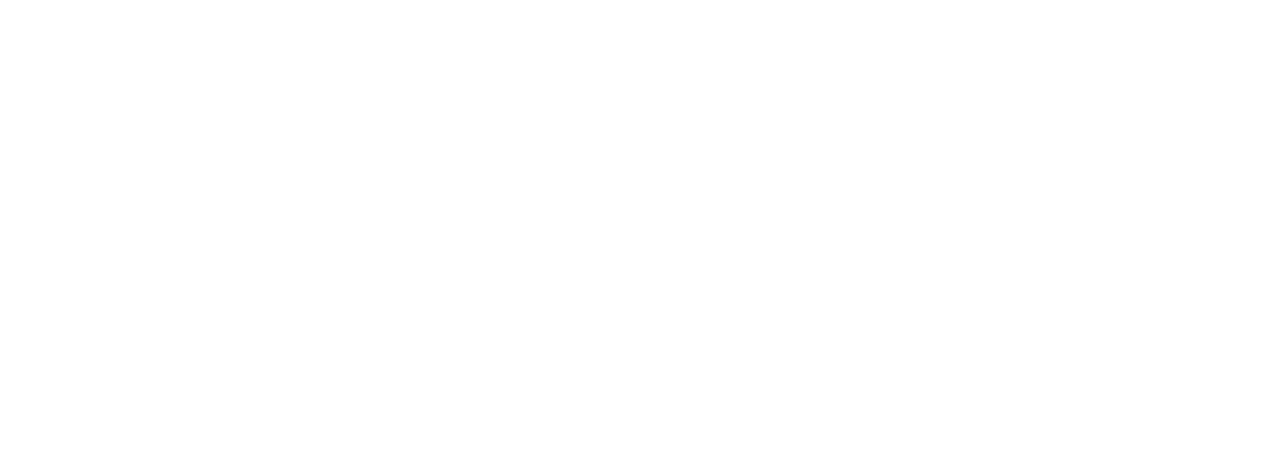
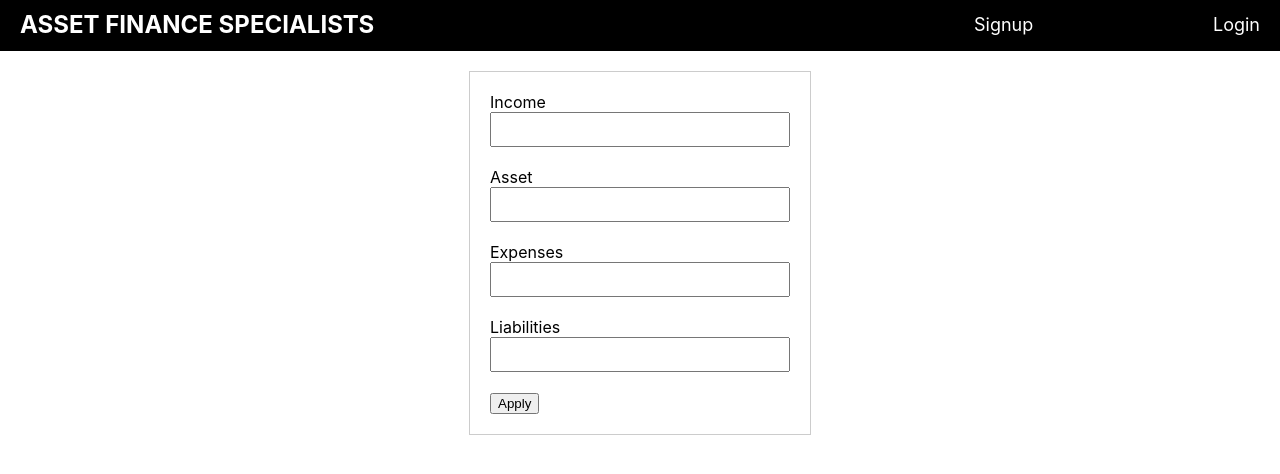
Before and after one commit to jacobmmm/asset-finance-specialist-front-end, a React (Create React App) app in the folder asset-finance-specialist-front-end/: page /financeRegistration in a window 1280 px wide. Before the commit this address had no page. Shown: the top 474 px of the page. Built offline with nearby package versions, Linux system fonts and the light colour scheme.

Commit message:
User is able to create a finance application

```diff
--- a/asset-finance-specialist-front-end/src/App.js
+++ b/asset-finance-specialist-front-end/src/App.js
@@ -5,6 +5,7 @@
 import {BrowserRouter as Router,Route,Routes} from 'react-router-dom'
 import Login from './pages/login';
 import Registration from './pages/registration';
+import FinanceRegistration from './pages/financeRegistration';
 // import Registration from './pages/registration';
 // import MusclePlan from './pages/muscleplan';
 // import PlanExcercise from './pages/planExcercise';
@@ -32,6 +33,7 @@
       <Route index element={<Home />} />
       <Route path="/login" element={<Login />} />
       <Route path="/signup" element={<Registration />} />
+      <Route path="/financeRegistration" element={<FinanceRegistration />} />
       {/*<Route path="/muscleplan" element={<MusclePlan/>} />
       <Route path="/muscleplan/excercises" element={<PlanExcercise />} /> */}
 
--- /dev/null
+++ b/asset-finance-specialist-front-end/src/components/financeRegistration/financeRegistrationForm.js
@@ -0,0 +1,174 @@
+
+import React, { useState } from 'react';
+import {useNavigate} from 'react-router-dom'
+import "../../css/LoginForm.css";
+
+function FinanceRegistrationForm(props) {
+    const [income, setIncome] = useState('');
+    const [assets, setAssets] = useState('');
+    const [liabilities, setLiabilities] = useState('')
+    const [expenses, setExpenses] = useState('');
+
+    const [errors, setErrors] = useState({});
+    let navigate = useNavigate();
+    const email = props.email;
+    console.log("Email in finance registration form: ",email)
+
+    const handleFinanceRegistration = async (event) => {
+      event.preventDefault();
+
+      try {
+            const response = await fetch('http://localhost:5000/addFinanceApplication', {
+              method: 'POST',
+              headers: {
+                'Content-Type': 'application/json'
+              },
+              body: JSON.stringify({
+               email,
+               income,
+               assets,
+               liabilities,
+               expenses,
+              })
+            });
+
+            if (response.ok) {
+              const result = await response.json();
+              console.log('Success:', result);
+              navigate('/login');
+              // Handle actions after successful registration like redirecting to a login page or showing a success message
+            } else {
+              throw new Error('Failed to register');
+              setErrors('Failed to register. Please try again.');
+            }
+          } catch (error) {
+
+            console.error('Error:', error);
+            setErrors('Failed to register. Please try again.');
+          }
+
+
+    }
+
+    // const handleRegistration = async (event) => {
+    //   event.preventDefault();
+    //   // Add your login logic here
+    //   setErrors({});
+
+    //   console.log("RegistrationDetails submitted");
+
+
+    //   const emailRegex = /^[^\s@]+@[^\s@]+\.[^\s@]+$/
+
+    //   if (!emailRegex.test(email)) {
+    //     setErrors(errors => ({ ...errors, email: "Please enter a valid email address." }));
+    //     return; // Stop the form submission if email is invalid
+    // }
+
+    // // Checking if passwords match
+    // if (password !== confPwd) {
+    //     setErrors(errors => ({ ...errors, password: "Passwords do not match." }));
+    //     return; // Stop the form submission if passwords do not match
+    // }
+
+    // console.log("RegistrationDetails submitted");
+
+
+    //   try {
+    //     const response = await fetch('http://localhost:5000/register', {
+    //       method: 'POST',
+    //       headers: {
+    //         'Content-Type': 'application/json'
+    //       },
+    //       body: JSON.stringify({
+    //         firstName,
+    //         lastName,
+    //         DOB,
+    //         address1,
+    //         address2,
+    //         suburb,
+    //         email,
+    //         password,
+    //         state,
+    //         postcode
+    //       })
+    //     });
+
+    //     if (response.ok) {
+    //       const result = await response.json();
+    //       console.log('Success:', result);
+    //       navigate('/login');
+    //       // Handle actions after successful registration like redirecting to a login page or showing a success message
+    //     } else {
+    //       throw new Error('Failed to register');
+    //       setErrors('Failed to register. Please try again.');
+    //     }
+    //   } catch (error) {
+    //     console.error('Error:', error);
+    //     setErrors('Failed to register. Please try again.');
+    //   }
+
+
+
+
+    // };
+
+    return (
+      <div className="login-container">
+
+{/* {errors && <p style={{ color: 'red' }}>{String(errors)}</p>} */}
+
+        <form onSubmit={handleFinanceRegistration}>
+
+        <div className="input-group">
+            <label htmlFor="income">Income</label>
+            <input
+              type="text"
+              id="income"
+              value={income}
+              onChange={(e) => setIncome(e.target.value)}
+              required
+            />
+          </div>
+
+          <div className="input-group">
+            <label htmlFor="assets">Asset</label>
+            <input
+              type="text"
+              id="assets"
+              value={assets}
+              onChange={(e) => setAssets(e.target.value)}
+              required
+            />
+          </div>
+
+          <div className="input-group">
+            <label htmlFor="expenses">Expenses</label>
+            <input
+              type="text"
+              id="expenses"
+              value={expenses}
+              onChange={(e) => setExpenses(e.target.value)}
+              required
+            />
+          </div>
+
+          <div className="input-group">
+            <label htmlFor="liabilities">Liabilities</label>
+            <input
+              type="liabilities"
+              id="liabilities"
+              value={liabilities}
+              onChange={(e) => setLiabilities(e.target.value)}
+              required
+            />
+          </div>
+
+          <button type="submit">Apply</button>
+        </form>
+
+      </div>
+    );
+  }
+
+  export default FinanceRegistrationForm;
--- a/asset-finance-specialist-front-end/src/components/homepage/WelcomeMessage.js
+++ b/asset-finance-specialist-front-end/src/components/homepage/WelcomeMessage.js
@@ -1,4 +1,4 @@
-import React from "react";
+import React, { useEffect, useState } from "react";
 import "../../css/WelcomeMessage.css";
 import "../../css/NavBar.css" // Import external CSS file
 import {useNavigate} from 'react-router-dom'
@@ -6,6 +6,40 @@
 const WelcomeMessage = (props) => {
 
     console.log("email in welcome message",props.email)
+
+    const userEmail = props.email;
+
+    const [financeData, setFinanceData] = useState([]);
+    useEffect(() => {
+    const fetchApplication = async () => {
+      console.log("Fetching application")
+
+      try {
+
+        // Construct query parameters
+        const queryParams = new URLSearchParams({
+          userEmail,
+        }).toString();
+
+        const response = await fetch(`http://localhost:5000/getFinanceApplication?${queryParams}`, {
+          method: 'GET',
+          headers: {
+            'Content-Type': 'application/json'
+          }
+        });
+
+        setFinanceData(response.data)
+
+        // Handle the response as needed...
+      } catch (error) {
+        console.error("Error during GET request:", error);
+      }
+    }
+     if(userEmail){
+     fetchApplication();
+     }
+
+  }, [userEmail]);
 
     let navigate = useNavigate();
 
@@ -20,6 +54,14 @@
         navigate('/signup');
         }
 
+    function createFinanceApplication(){
+        console.log("Create finance application clicked")
+        console.log("Navigating to finance registration with email:", userEmail)
+
+        //navigate('/financeRegistration',{ state: { email: userEmail } });
+        navigate(`/financeRegistration?email=${encodeURIComponent(userEmail)}`);
+    }
+
   if(!props.email){
     return (
       <div className="message-container">
@@ -32,15 +74,27 @@
 
 };
 
+if(!financeData){
+
     return (
       <div className="message-container">
         <p>Welcome {props.email}!</p>
         <p>
-        <a href="#"  className="link">Click here</a> to create your first finance application
+        <a href="#" onClick={createFinanceApplication}  className="link">Click here</a> to create your first finance application
         </p>
       </div>
     )
  }
 
+ return (
+  <div className="message-container">
+    <p>Welcome {props.email}!</p>
+    <p>Table to be implemented</p>
+
+  </div>
+)
+
+}
+
 
 export default WelcomeMessage;
--- /dev/null
+++ b/asset-finance-specialist-front-end/src/pages/financeRegistration.js
@@ -0,0 +1,27 @@
+import NavBar from "../components/homepage/NavBar"
+import FinanceRegistrationForm from "../components/financeRegistration/financeRegistrationForm"
+import { useLocation } from 'react-router-dom';
+
+export default function FinanceRegistration(){
+
+
+    // const location = useLocation();
+    // console.log("Location in finance registration: ",location)
+    // const { email } = location.state || {};
+
+    // console.log("Email in finance registration: ",email)
+
+    const { search } = useLocation();
+  const queryParams = new URLSearchParams(search);
+  const email = queryParams.get('email');
+  console.log("Email in finance registration: ",email)
+
+
+    return(
+        <div>
+           <NavBar email={email} />
+           <FinanceRegistrationForm email={email}/>
+        </div>
+
+    )
+}
```
